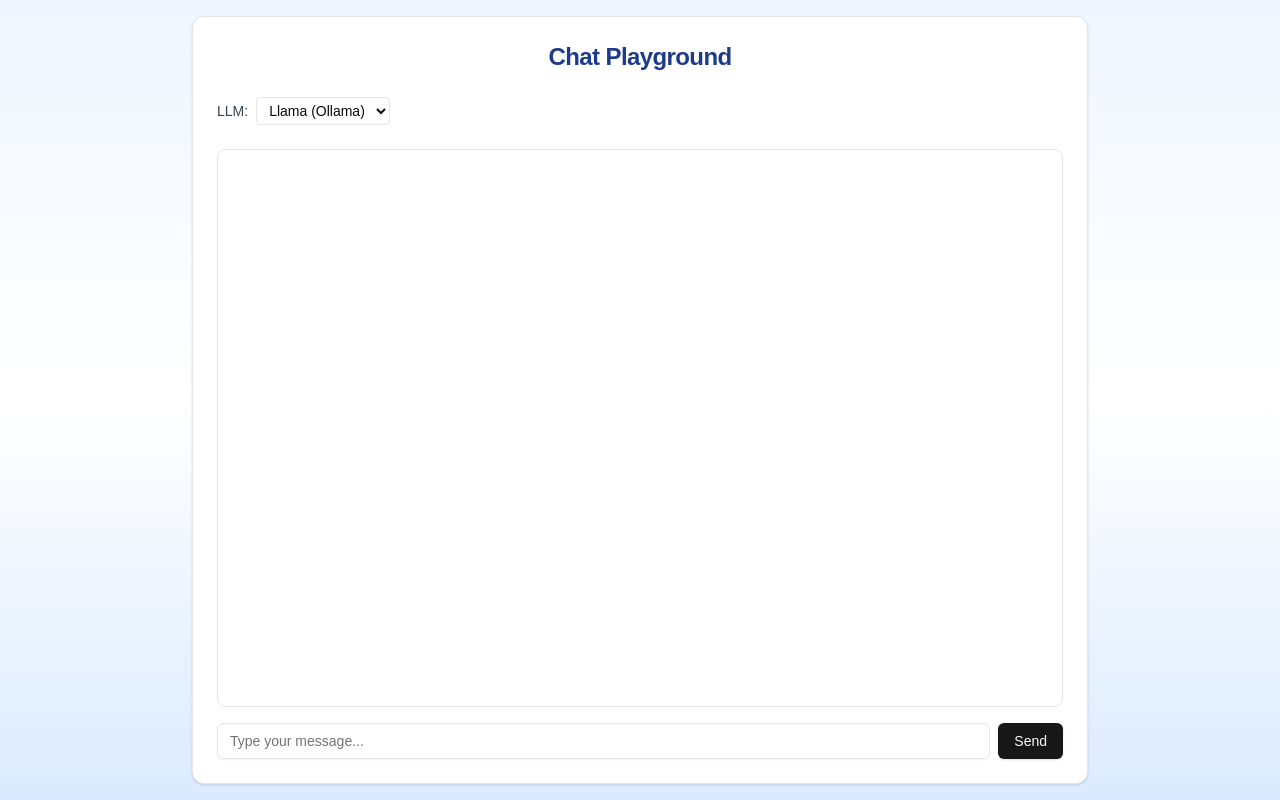
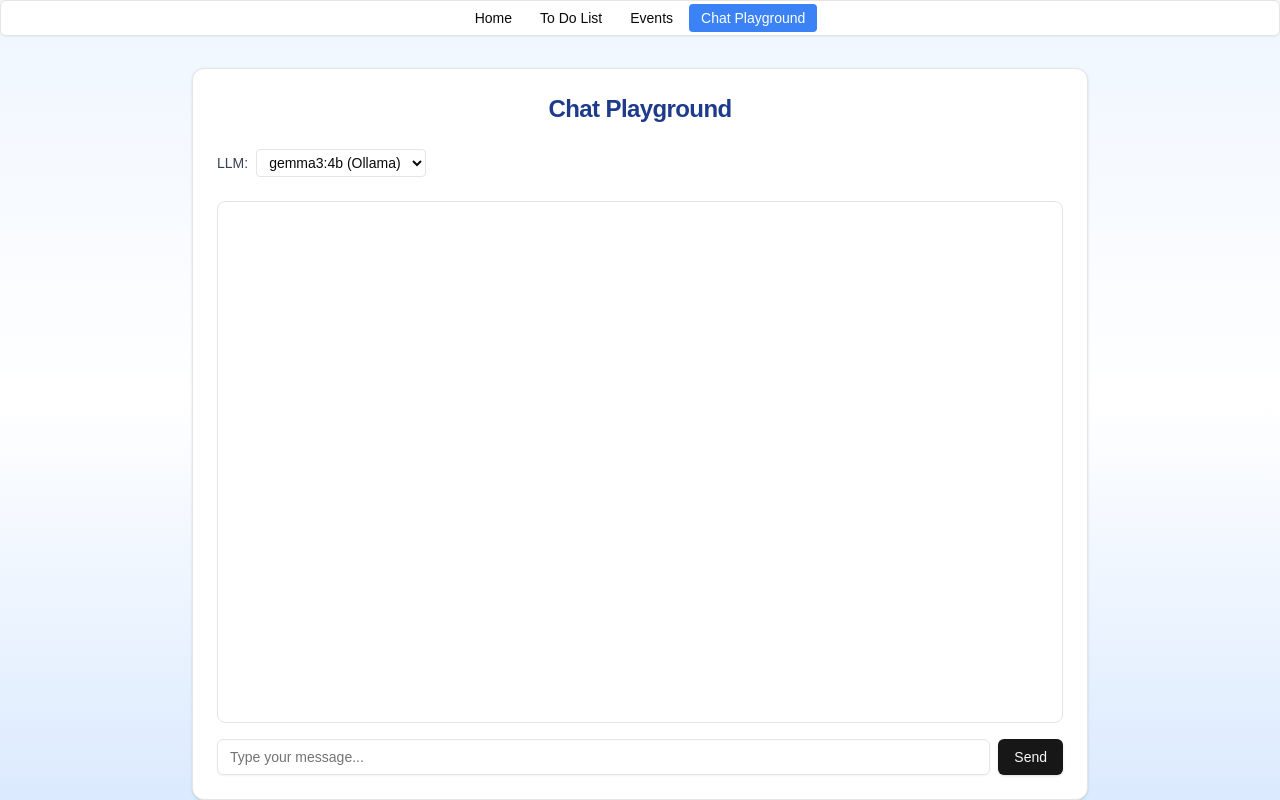
Before and after one commit to dudubernhard/next-app-1, a Next.js app: page /chat in a window 1280 px wide. Built offline with nearby package versions, Linux system fonts and the light colour scheme.

Commit message:
🐉 Time to upgrade our chat model! Swapped 'llama3' for the snazzier 'gemma3:4b' in the OllamaChatRequest. Also, gave the chat options a makeover to reflect this change. Now your chat can strut its stuff with a model that sounds like it belongs in a sci-fi movie! 🚀✨

```diff
--- a/src/app/chat/ollamaClient.ts
+++ b/src/app/chat/ollamaClient.ts
@@ -1,6 +1,6 @@
 export type OllamaChatRequest = {
   prompt: string;
-  model?: string; // default to 'llama3' if not provided
+  model?: string; // default to 'gemma3:4b' if not provided
 };
 
 export type OllamaChatResponse = {
@@ -9,7 +9,7 @@ export type OllamaChatResponse = {
 
 export const ollamaChat = async ({
   prompt,
-  model = 'llama3',
+  model = 'gemma3:4b',
 }: OllamaChatRequest): Promise<OllamaChatResponse> => {
   const res = await fetch('http://localhost:11434/api/generate', {
     method: 'POST',
--- a/src/app/chat/page.tsx
+++ b/src/app/chat/page.tsx
@@ -9,9 +9,10 @@ import { sendMessageToServer } from './client';
 import type { LLMModel } from './client';
 import { observer } from 'mobx-react-lite';
 import { chatStore, ChatMessage } from './chatStore';
+import Menu from '@/components/Menu';
 
 const LLM_OPTIONS: { label: string; value: LLMModel }[] = [
-  { label: 'Llama (Ollama)', value: 'ollama' },
+  { label: 'gemma3:4b (Ollama)', value: 'ollama' },
   { label: 'OpenAI', value: 'openai' },
 ];
 
@@ -67,7 +68,8 @@ export default observer(function ChatPlayground() {
   };
 
   return (
-    <div className="min-h-screen flex flex-col bg-gradient-to-b from-blue-50 via-white to-blue-100 dark:from-gray-900 dark:via-gray-950 dark:to-gray-900 p-4">
+    <div className="min-h-screen flex flex-col bg-gradient-to-b from-blue-50 via-white to-blue-100 dark:from-gray-900 dark:via-gray-950 dark:to-gray-900 ">
+      <Menu />
       <Card className="w-full max-w-4xl mx-auto flex-1 flex flex-col">
         <CardHeader>
           <CardTitle className="text-2xl font-bold text-center text-blue-900 dark:text-white">
```
